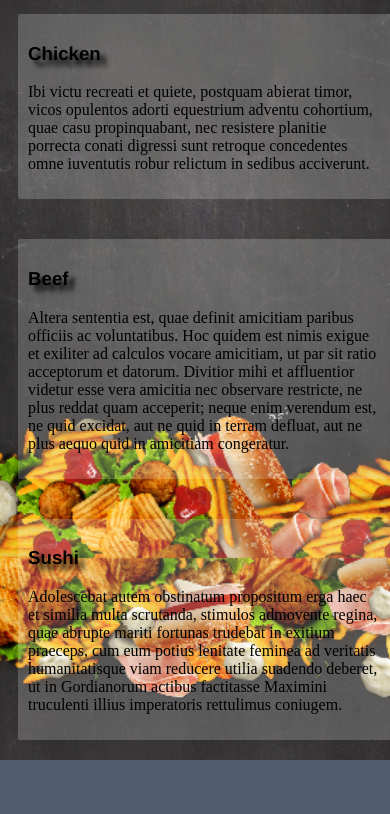
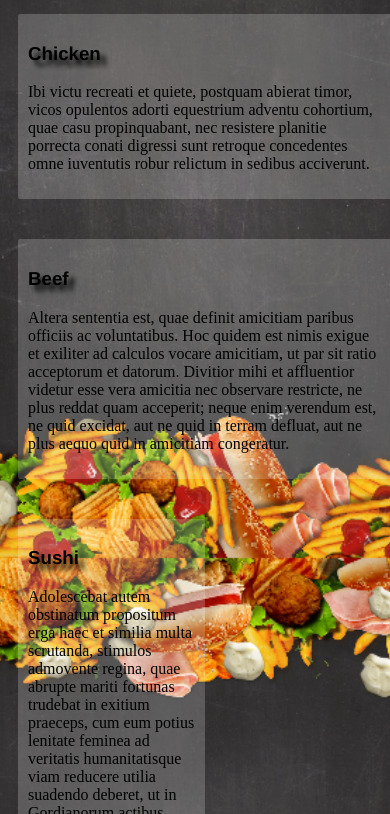
Before and after one commit to rafikbessaadia/modules-solution, a plain HTML site: page module2-solution/index.html in a window 390 px wide. Shown: the part 286-1100 px from the top of the page. Before the commit the page ends 1046 px from the top, so only its background shows below. Drawn offline with Linux system fonts and the light colour scheme.

Commit message:
coursera

```diff
--- a/module2-solution/index.html
+++ b/module2-solution/index.html
@@ -32,7 +32,7 @@
 		</p>
 		</section>
 	</div>
-	<div class="container col-lg-4 col-md-12 col-sm-12">
+	<div class="container col-lg-4 col-md-12 col-sm-6">
 		<section class="thumbnail">
 
 			<h3>Sushi</h3>
```
